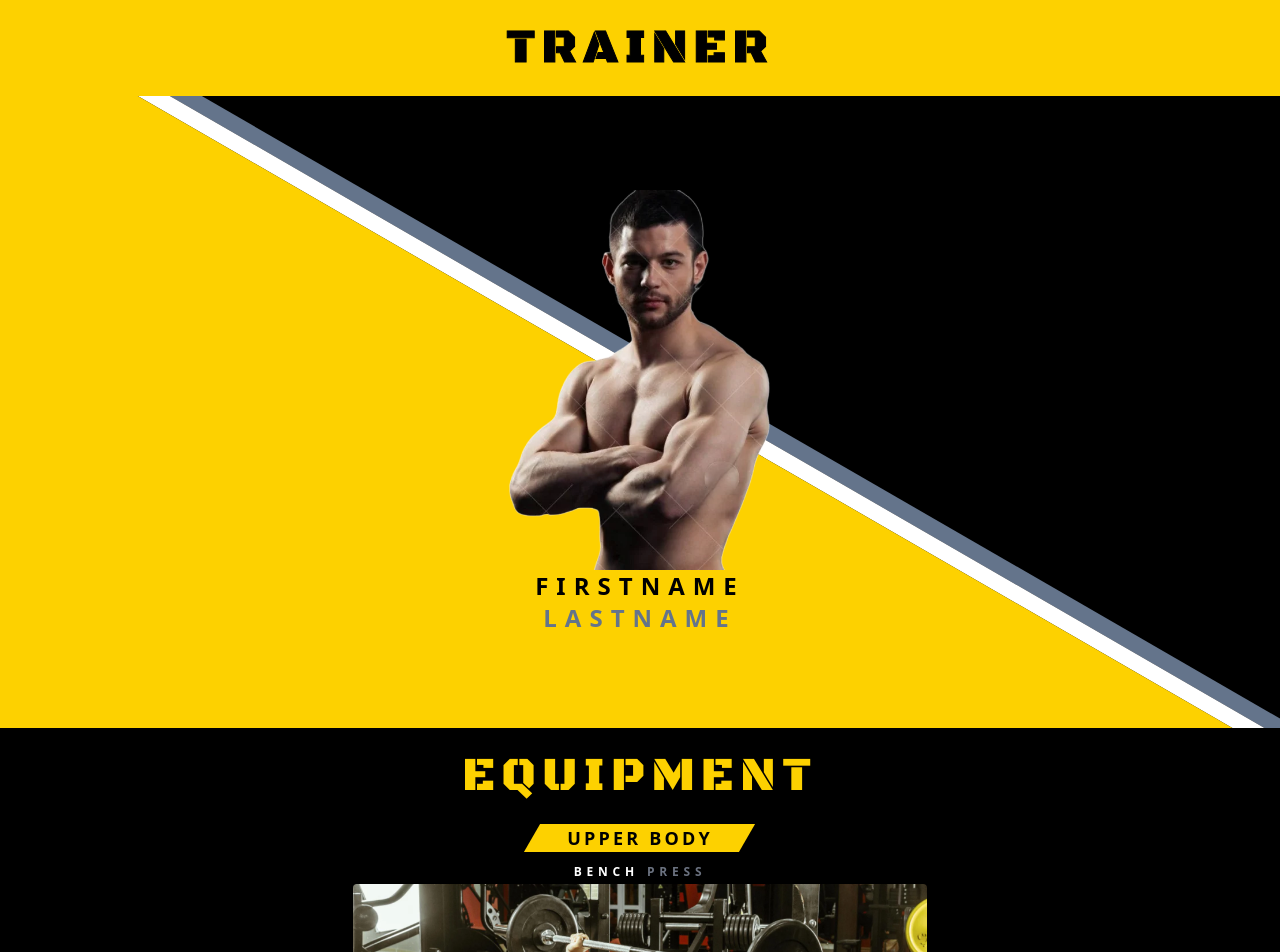
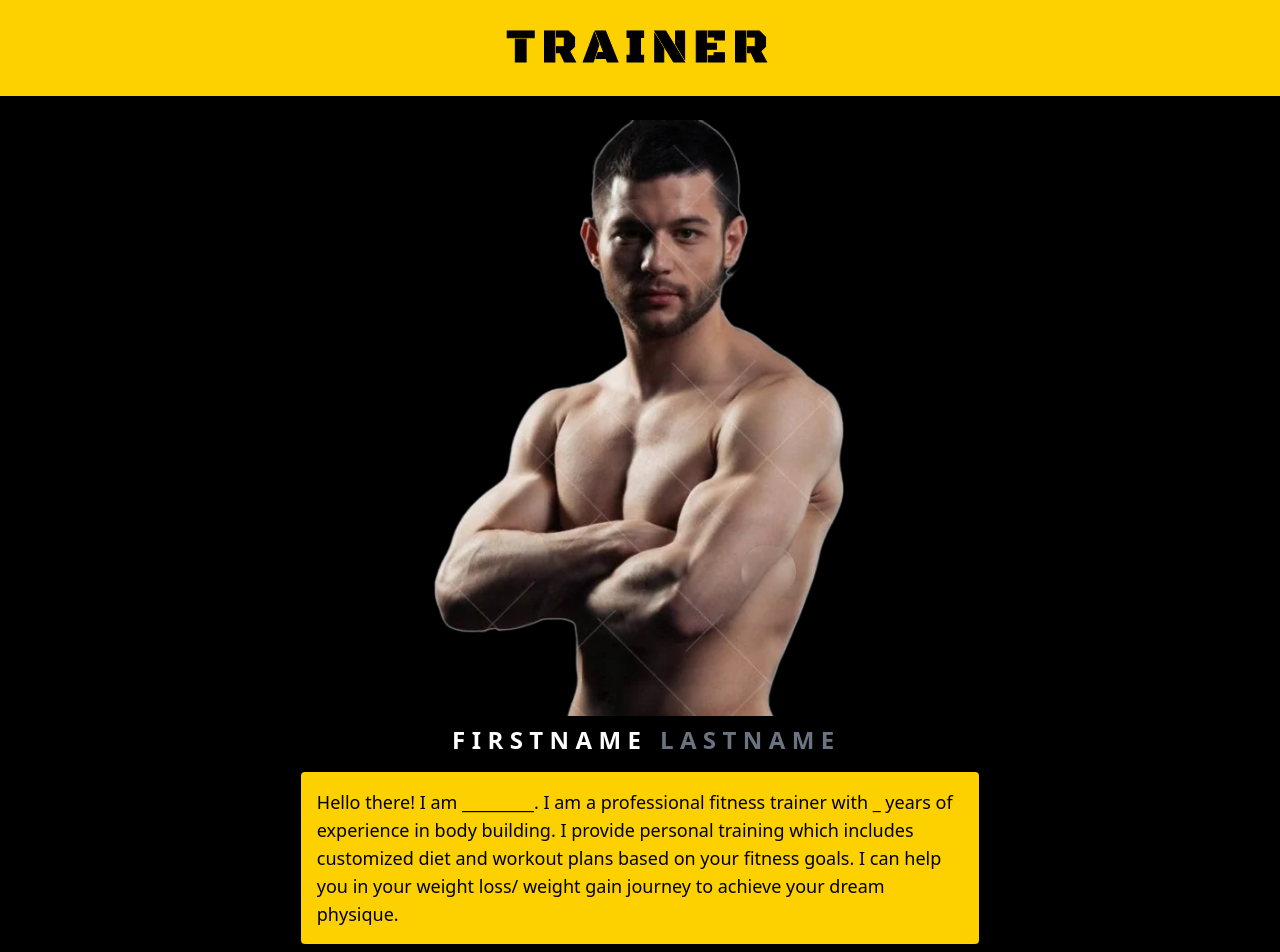
Before and after one commit to srk5121/rock-gym, a React (Vite) app: page / in a window 1280 px wide. Shown: the part 800-1752 px from the top of the page. Built offline with nearby package versions, Linux system fonts and the light colour scheme; a web font is replaced by a local one.

Commit message:
update:changed hero bg from scroll to fixed. Added new layout for trainer section

```diff
--- a/src/sections/hero/Hero.jsx
+++ b/src/sections/hero/Hero.jsx
@@ -6,9 +6,11 @@
     <>
       <section
         id="hero"
-        // className={`mobile-hero-height md:section-height mx-auto flex items-center justify-items-start bg-black bg-hero bg-[length:auto_80%] bg-right bg-no-repeat md:max-w-2xl md:bg-[length:auto_90%] md:bg-right lg:max-w-4xl lg:bg-[length:40%_auto] lg:bg-right `}
         style={{ backgroundImage: `url(${HeroBg})` }}
-        className={`mobile-hero-height md:section-height mx-auto flex items-center justify-items-start bg-black bg-[length:auto_80%] bg-[100%_0%] bg-no-repeat md:max-w-2xl md:bg-[length:auto_70%] md:bg-[80%_50%] lg:max-w-4xl lg:bg-[length:auto_100%]`}
+        //bg image fixed
+        className={`mobile-hero-height md:section-height mx-auto flex items-center justify-items-start bg-black bg-[length:90%_auto] bg-fixed bg-[100%_15vh] bg-no-repeat md:max-w-2xl md:bg-[length:80%_auto] md:bg-[100%_10vh] lg:max-w-4xl lg:bg-[length:auto_100%] widescreen:lg:bg-[length:auto_90%] widescreen:lg:bg-[70%_100%]`}
+        //bg image scroll
+        // className={`mobile-hero-height md:section-height mx-auto flex items-center justify-items-start bg-black bg-[length:auto_80%] bg-[100%_0%] bg-no-repeat md:max-w-2xl md:bg-[length:auto_70%] md:bg-[80%_50%] lg:max-w-4xl lg:bg-[length:auto_100%]`}
       >
         <h1 className="flex flex-col gap-6 p-4 *:tracking-[0.4rem] lg:gap-1">
           <span className="font-primary text-8xl text-primary md:text-9xl">
--- a/src/sections/nav/NavBar.jsx
+++ b/src/sections/nav/NavBar.jsx
@@ -34,25 +34,57 @@
           <nav className="mr-6 hidden md:block">
             <ul className="flex flex-row gap-4 text-xs font-semibold tracking-wider text-primary lg:gap-6">
               <li>
-                <a href="#hero">HOME</a>
+                <a href="#hero" className="underline-offset-2 hover:underline">
+                  HOME
+                </a>
               </li>
               <li>
-                <a href="#trainer">TRAINER</a>
+                <a
+                  href="#trainer"
+                  className="underline-offset-2 hover:underline"
+                >
+                  TRAINER
+                </a>
               </li>
               <li>
-                <a href="#equipment">EQUIPMENT</a>
+                <a
+                  href="#equipment"
+                  className="underline-offset-2 hover:underline"
+                >
+                  EQUIPMENT
+                </a>
               </li>
               <li>
-                <a href="#gallery">GALLERY</a>
+                <a
+                  href="#gallery"
+                  className="underline-offset-2 hover:underline"
+                >
+                  GALLERY
+                </a>
               </li>
               <li>
-                <a href="#reviews">REVIEWS</a>
+                <a
+                  href="#reviews"
+                  className="underline-offset-2 hover:underline"
+                >
+                  REVIEWS
+                </a>
               </li>
               <li>
-                <a href="#location">LOCATION</a>
+                <a
+                  href="#location"
+                  className="underline-offset-2 hover:underline"
+                >
+                  LOCATION
+                </a>
               </li>
               <li>
-                <a href="#contact">CONTACT US</a>
+                <a
+                  href="#contact"
+                  className="underline-offset-2 hover:underline"
+                >
+                  CONTACT US
+                </a>
               </li>
             </ul>
           </nav>
--- a/src/sections/reviews/Reviews.jsx
+++ b/src/sections/reviews/Reviews.jsx
@@ -110,7 +110,7 @@
                       </div>
 
                       <div className="">
-                        <p className=" break-word no-scrollbar aspect-[3/2] overflow-y-scroll md:aspect-auto">
+                        <p className=" break-word no-scrollbar aspect-[3/2] overflow-y-scroll text-neutral-200 md:aspect-auto">
                           {review.text}
                         </p>
                       </div>
--- a/src/sections/trainer/Trainer.jsx
+++ b/src/sections/trainer/Trainer.jsx
@@ -2,34 +2,34 @@
 
 const Trainer = () => {
   return (
-    <section
-      id="trainer"
-      className="md:section-height mobile-section-height mx-auto overflow-hidden"
-    >
-      <div className="relative flex h-full w-full flex-col items-center">
-        <h1 className="stroke relative self-stretch bg-primary py-6 text-center font-primary text-5xl tracking-[0.4rem] text-black">
+    <section id="trainer" className="mb-6 flex flex-col overflow-hidden">
+      <h1 className="stroke bg-primary py-6 text-center font-primary text-5xl tracking-[0.4rem] text-black">
         TRAINER
       </h1>
 
-        <div className="relative flex w-full flex-grow flex-col items-center justify-center gap-4 overflow-x-hidden overflow-y-hidden">
-          {/* changing mw4xl to w4xl equivalent */}
-          <div className="flex h-full flex-col items-center justify-center widescreen:lg:w-[56rem]">
+      <div className="mx-auto flex flex-col items-center justify-center gap-4  p-6 md:max-w-2xl lg:max-w-4xl widescreen:lg:flex-row">
+        <div className="flex w-full flex-col items-center gap-2">
           <img
-              loading="lazy"
             src={TrainerPNG}
             alt="Trainer"
-              className=" z-10 h-3/5 widescreen:lg:h-4/5"
+            loading="lazy"
+            className="w-[50%]"
           />
-            <h1 className="z-10 flex flex-col items-center text-3xl font-extrabold tracking-[0.4rem] *:block  md:font-black md:tracking-[0.5rem] lg:text-2xl">
-              <span className="text-black">FIRSTNAME</span>
-              <span className=" text-slate-500">LASTNAME</span>
-            </h1>
+          <h2 className="flex flex-wrap justify-center text-2xl font-semibold tracking-[0.3rem] md:font-bold md:tracking-[0.4rem]">
+            <span className="text-">&nbsp;FIRSTNAME&nbsp;</span>
+            <span className="text-gray-500">LASTNAME</span>
+          </h2>
         </div>
-          <div className="absolute top-[50%] z-0 h-[100vh]  w-[600%] origin-[50%_0%] rotate-[45deg] lg:top-[40%] lg:rotate-[30deg] widescreen:lg:rotate-[10deg]">
-            <div className="h-[2%] w-full bg-slate-500"></div>
-            <div className="h-[2%] w-full bg-white"></div>
-            <div className="h-[96%] w-full bg-primary"></div>
-          </div>
+        <div className="w-full items-stretch justify-center widescreen:lg:flex widescreen:lg:self-stretch">
+          <p className="mx-auto grid place-content-center rounded bg-primary p-4 font-medium text-black lg:w-4/5 lg:text-lg widescreen:lg:text-lg">
+            <span className="self-center">
+              Hello there! I am _________. I am a professional fitness trainer
+              with _ years of experience in body building. I provide personal
+              training which includes customized diet and workout plans based on
+              your fitness goals. I can help you in your weight loss/ weight
+              gain journey to achieve your dream physique.{" "}
+            </span>
+          </p>
         </div>
       </div>
     </section>
```
Lines whose indentation alone changed are shown as unchanged.
